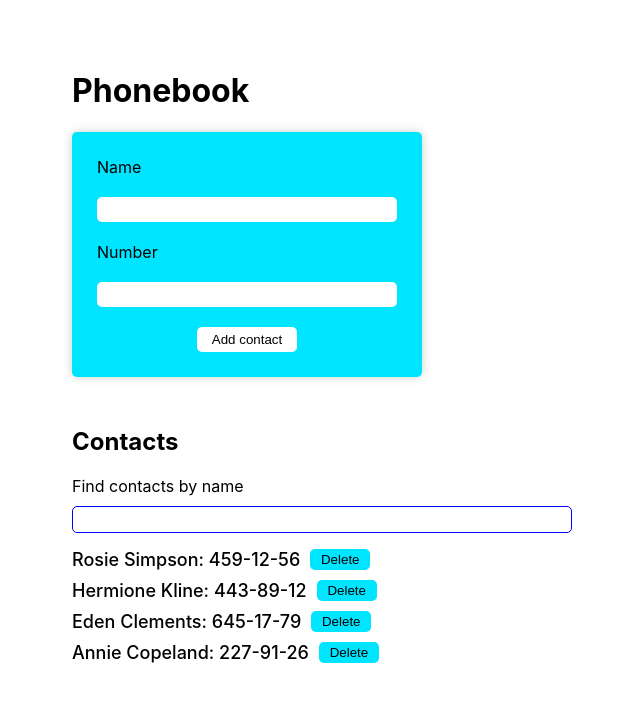
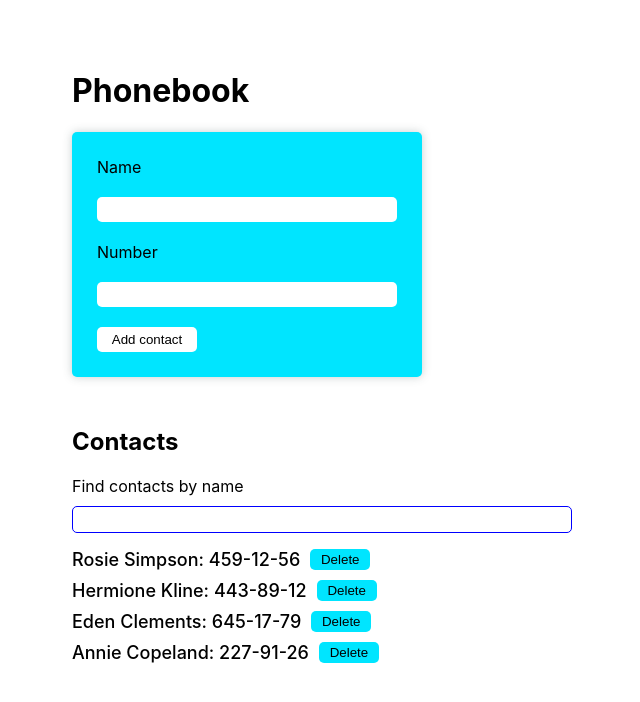
Before and after one commit to SvitlanaChudak/goit-react-hw-02-phonebook, a React (Create React App) app: page / in a window 1280 px wide. Shown: the top 702 px of the page, without its empty margins (318-958 px from the left). Built offline with nearby package versions, Linux system fonts and the light colour scheme.

Commit message:
Add toast notify

```diff
--- a/package.json
+++ b/package.json
@@ -11,6 +11,7 @@
     "nanoid": "^4.0.0",
     "react": "^18.1.0",
     "react-dom": "^18.1.0",
+    "react-hot-toast": "^2.4.0",
     "react-scripts": "5.0.1",
     "styled-components": "^5.3.6",
     "web-vitals": "^2.1.3",
--- a/src/components/ContactForm/ContactForm.jsx
+++ b/src/components/ContactForm/ContactForm.jsx
@@ -2,12 +2,15 @@ import React from 'react';
 import { ContForm, Button, Input } from './ContactForm.styled';
 import { Formik, ErrorMessage } from 'formik';
 import * as yup from 'yup';
+import toast, { Toaster } from 'react-hot-toast';
 import PropTypes from 'prop-types';
 
 const initialValues = {
         name: '',
         number: '',
 }
+
+const notify = () => toast.success('New contact successfully added');
 
 const FormSchema = yup.object().shape({
   name: yup.string().min(2).required(),
@@ -42,8 +45,10 @@ export const ContactForm  = ({ onSubmit }) => {
                      title="Phone number must be digits and can contain spaces, dashes, parentheses and can start with +"
                      required
                         />
-
-                    <Button type="submit">Add contact</Button>
+                      <div>
+                <Button type="submit" onClick={notify}>Add contact</Button>
+                    <Toaster />
+                    </div>
                 </ContForm>
                 </Formik>
     )
```
Also changed, not shown: src/components/ContactForm/ContactForm.styled.jsx (line endings or trailing spaces), 1 other file (tests, documents, lock files or other folders).
